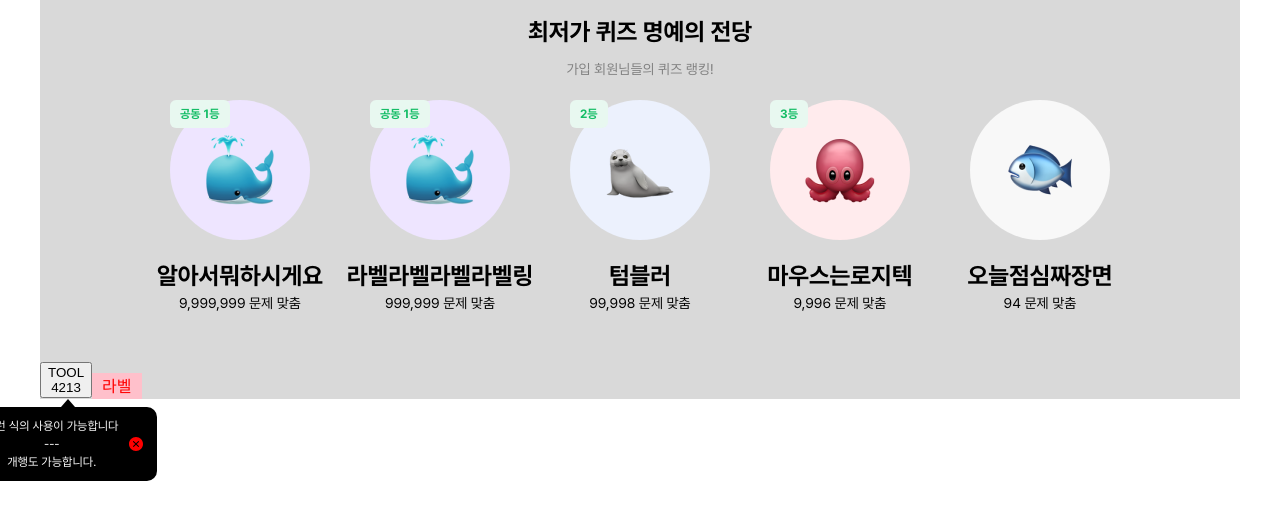
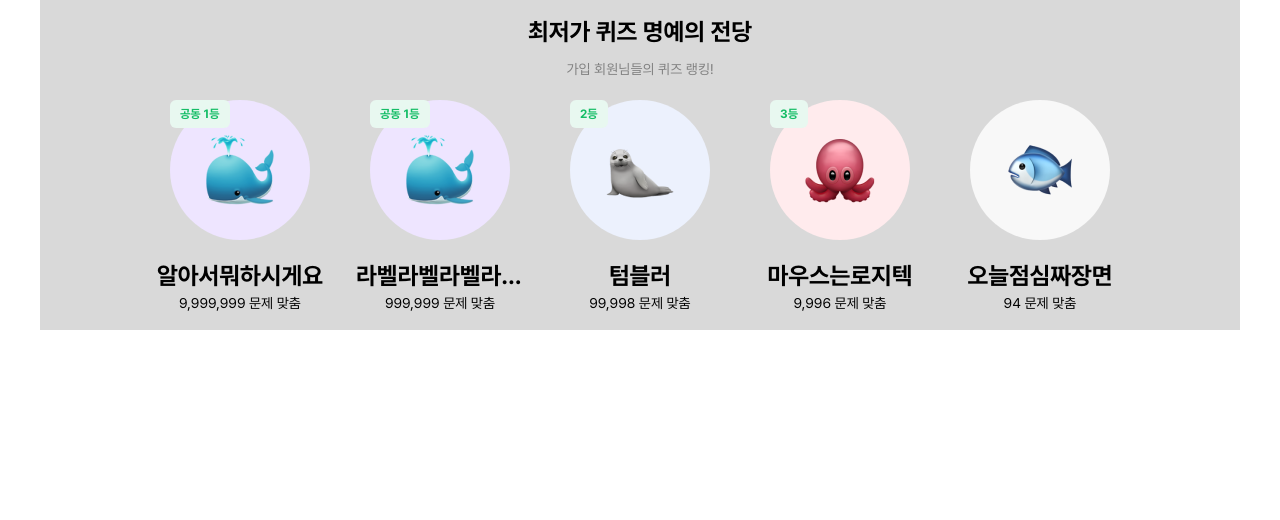
Before and after one commit to jusunj/onboarding, a React (Create React App) app: page / in a window 1280 px wide. Shown: the top 520 px of the page. Built offline with nearby package versions, Linux system fonts and the light colour scheme.

Commit message:
[23/06/30 10:22] feat : 닉네임 관련 조건 대입

```diff
--- a/src/App.js
+++ b/src/App.js
@@ -21,6 +21,10 @@ function App() {
           {ranking: 4, isTied: false, nickname: '오늘점심짜장면', questionCount: 94},
         ]} />
 
+        {
+          false &&
+          <div>
+
           <br /><br />
           <Tooltip
             direction={"south"}
@@ -41,6 +45,14 @@ function App() {
             initialExposure={true}
           />
 
+          </div>
+        }
+
+        {
+          false &&
+          <div>
+
+          <br /><br />
           <PathChip
             style={{posiiton: "absolute"}}
             bgColor={{ background: "pink" }}
@@ -49,6 +61,8 @@ function App() {
             text="라벨"
           />
           </div>
+        }
+      </div>
       </div>
   );
 }
--- a/src/components/RankingItem.jsx
+++ b/src/components/RankingItem.jsx
@@ -115,6 +115,7 @@ const StyledRankingItem = styled.div`
   display: inline-flex;
   flex-direction: column;
   justify-content: center;
+  align-items: center;
 
   .ranking-image {
     background-color: ${(props)=>rankingBackground(props.ranking)};
@@ -150,8 +151,13 @@ const StyledRankingItem = styled.div`
   }
 
   .ranking-nickname {
+    overflow: hidden;
+    text-overflow: ellipsis;
+    white-space: nowrap;
+    width: 168px;
     ${Header24};
     @media (max-width: 791px) {
+      width: 120px;
       ${Header16};
     }
   }
```
Lines whose indentation alone changed are shown as unchanged.
